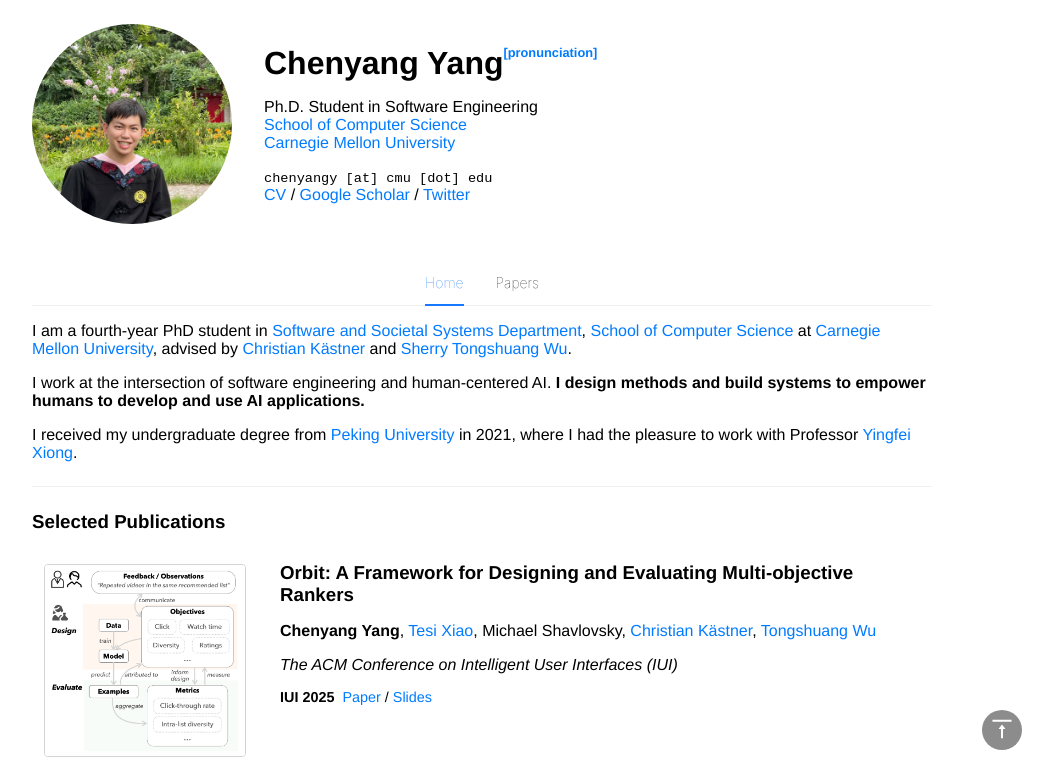
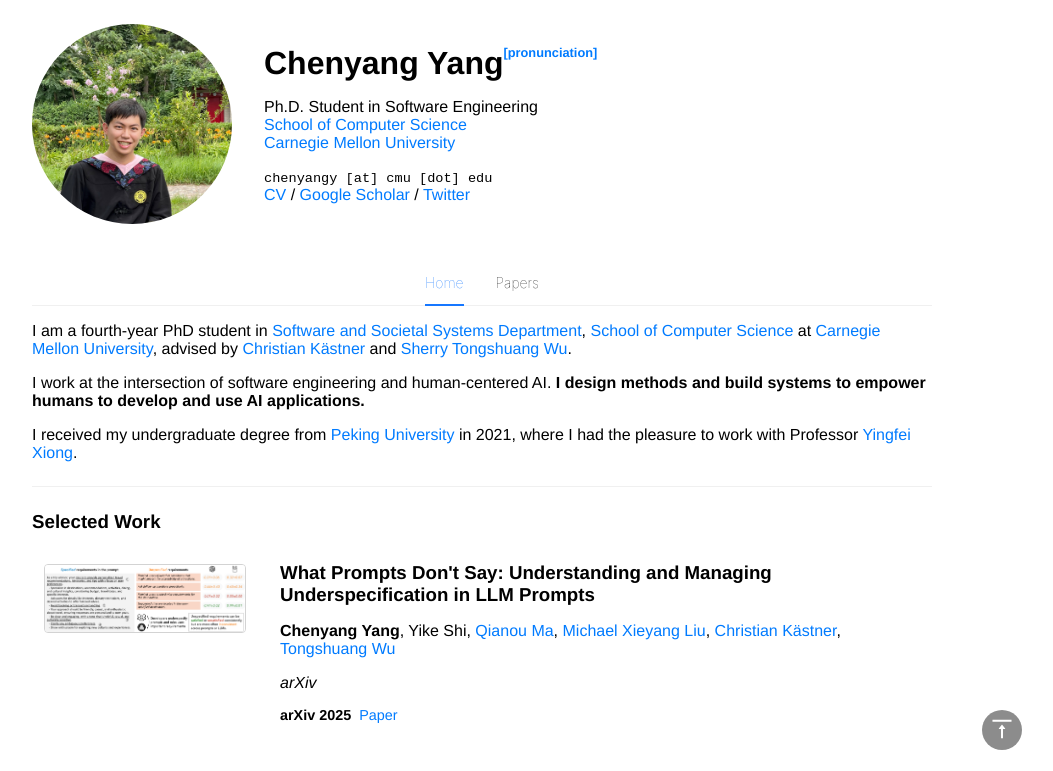
Before and after one commit to malusamayo/personal-homepage-js, a React (Create React App) app: page / in a window 1280 px wide. Shown: the top 771 px of the page, without its empty margins (158-1211 px from the left). Built offline with nearby package versions, Linux system fonts and the light colour scheme.

Commit message:
add new paper

```diff
--- a/src/components/News.tsx
+++ b/src/components/News.tsx
@@ -14,7 +14,7 @@
     <React.Fragment>
         {hasData(newsData) &&
             <React.Fragment>
-                <h3>Selected Publications</h3>
+                <h3>Selected Work</h3>
                 <ResearchProjectsContainer>
                                             {filteredPublications
                                                 .map((e: ResearchProjectData) => {
--- a/src/components/PapersContent.tsx
+++ b/src/components/PapersContent.tsx
@@ -21,7 +21,7 @@
         <React.Fragment>
             {hasData(publicationsData) && (
                 <Section>
-                    <h2>Publications</h2>
+                    {/* <h2>Publications</h2> */}
                     {filteredPublications.length > 0 ? (
                         <React.Fragment>
                             {
--- a/src/data/coauthors.json
+++ b/src/data/coauthors.json
@@ -50,6 +50,10 @@
     },
     "ms": {
         "name": "Michael Shavlovsky"
+    },
+    "mxl": {
+        "name": "Michael Xieyang Liu",
+        "url": "https://lxieyang.github.io/"
     },
     "qm": {
         "name": "Qianou Ma",
--- a/src/data/publications.json
+++ b/src/data/publications.json
@@ -1,4 +1,30 @@
 [
+    {
+        "title": "What Prompts Don't Say: Understanding and Managing Underspecification in LLM Prompts",
+        "authors": [
+            "cy",
+            "Yike Shi",
+            "qm",
+            "mxl",
+            "ck",
+            "tw"
+        ],
+        "imageName": "underspec25.png",
+        "venue": "arXiv",
+        "year": 2025,
+        "abbr": "arXiv 2025",
+        "urls": [
+            {
+                "label": "Paper",
+                "url": "https://arxiv.org/abs/2505.13360"
+            }
+        ],
+        "tags": [
+            "software engineering",
+            "large language models"
+        ],
+        "highlight": true
+    },
     {
         "title": "What Should We Engineer in Prompts? Training Humans in Requirement-Driven LLM Use",
         "authors": [
@@ -66,9 +92,10 @@
             "dy",
             "tw"
           ],
-        "venue": "arXiv",
+        "imageName": "acl25.png",
+        "venue": "Findings of the Annual Meeting of Association for Computational Linguistics (ACL)",
         "year": 2025,
-        "abbr": "arXiv",
+        "abbr": "ACL 2025",
         "urls": [
             {
                 "label": "Paper",
```
Also changed, not shown: public/images/research/acl25.png (added), public/images/research/underspec25.png (added).
